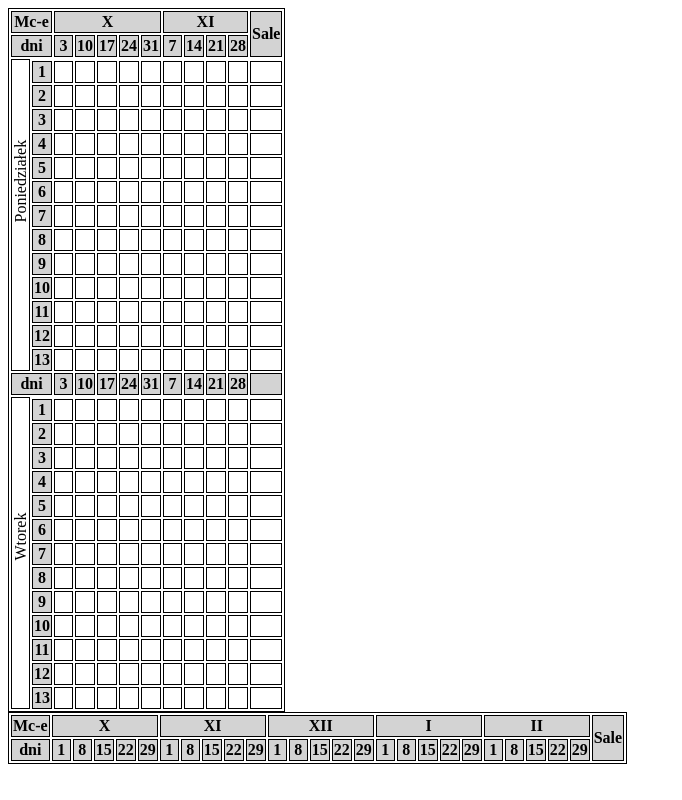
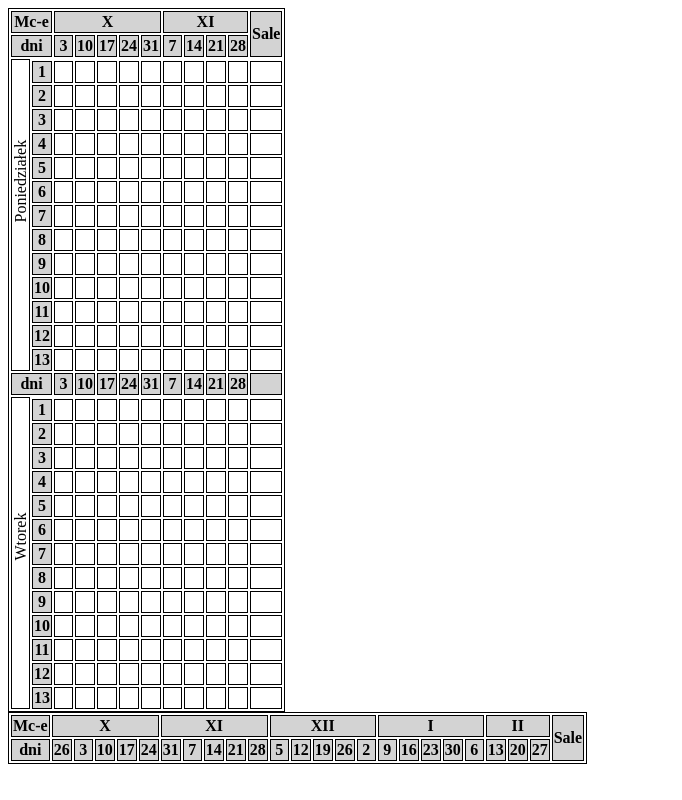
Before and after one commit to zacniewski/plan-lekcji, a plain HTML site: page index.html in a window 1280 px wide. Shown: the whole page, without its empty margins (0-682 px from the left). Drawn offline with Linux system fonts and the light colour scheme.

Commit message:
days workin

```diff
--- a/index.html
+++ b/index.html
@@ -1,6 +1,6 @@
 <html>
 	<head>
-		<title>Hello</title>
+		<title>TimeTable</title>
 		<link rel="stylesheet" type="text/css" href="css/style.css">
 	</head>
 	<body>
@@ -400,7 +400,7 @@
 		<script type="text/ecmascript" src="js/jquery-3.1.1.min.js"></script>
 		<script type="text/ecmascript" src="js/script.js"></script>
 		<script type="text/ecmascript">
-            var timetable = new timeTable('#myTable', 10, 3, 4);
+            var timetable = new timeTable('#myTable', 10, 3, 4, 2016);
             timetable.drawTable();
 		</script>
 	</body>
--- a/js/script.js
+++ b/js/script.js
@@ -48,8 +48,16 @@ class timeTable {
                 yearOfWork++;
             }
             let numOfWeeks = this.__weeksinMonth(monthOfWork, yearOfWork);
-            for (let y = 0; y < numOfWeeks; y++) {
-                html.push('<td>' + nextDay + '</td>');
+            let first = new Date(yearOfWork, monthOfWork - 1);
+            let mondays = this.__getSameDays(first, 1);
+            console.log(mondays);
+            for (let y = 0; y < mondays.length; y++) {
+                if (mondays[y] < 6 && mondays[y] != 1 && i == this.startMonth) {
+                    let dt = new Date(2016, monthOfWork - 1, mondays[0]);
+                    dt.setDate(dt.getDate() - 7);
+                    html.push('<td>' + dt.getDate() +'</td>');
+                }
+                html.push('<td>' + mondays[y] + '</td>');
                 nextDay += 7;
             }
         }
@@ -73,16 +81,13 @@ class timeTable {
     __getSameDays(date, dayNumber) {
         let month = date.getMonth(), sameDays = [];
         date.setDate(1);
-
-        while(date.getDay() !== 1) {
+        while (date.getDay() !== dayNumber) {
             date.setDate(date.getDate() + 1);
         }
-
         while (date.getMonth() === month) {
-            sameDays.push(new Date(date.getTime()));
+            sameDays.push(date.getDate());
             date.setDate(date.getDate() + 7);
         }
-
         return sameDays;
     }
 }
```
Also changed, not shown: 1 other file.
